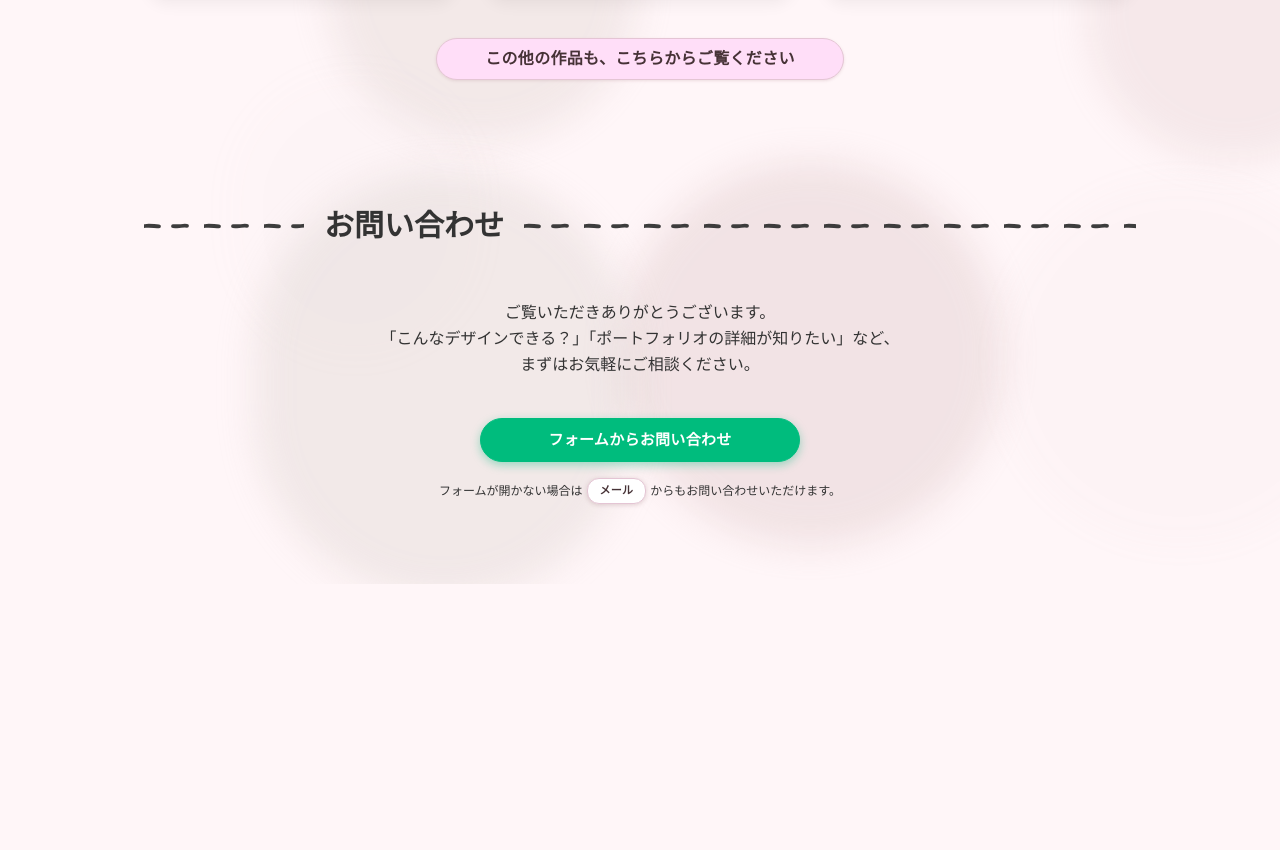
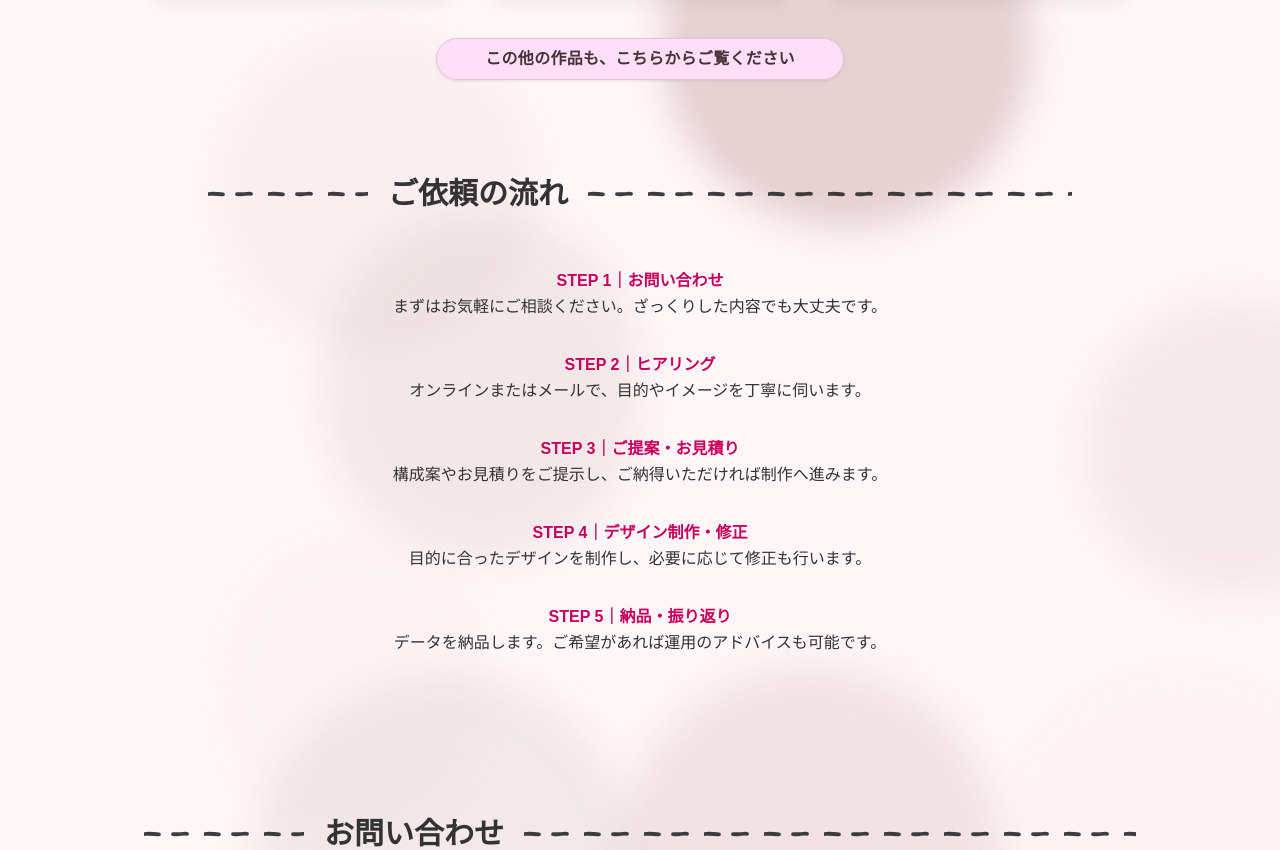
Before and after one commit to kubotaerimo3-del/portfolio-site, a Next.js app: page / in a window 1280 px wide. Shown: the part 1947-2797 px from the top of the page. Before the commit the page ends 2531 px from the top, so only its background shows below. Built offline with nearby package versions, Linux system fonts and the light colour scheme; a web font is replaced by a local one.

Commit message:
Add FV persona text and flow section

```diff
--- a/app/about/page.tsx
+++ b/app/about/page.tsx
@@ -120,9 +120,9 @@ export default function AboutPage() {
           {/* ★ SP は幅を少し絞って中央寄せ・PC は3カラム */}
           <div className="grid gap-4 md:gap-6 grid-cols-[repeat(auto-fit,minmax(220px,1fr))]">
             {[
-              "動画編集（ショート・長尺）",
+              "動画編集（ショート・長尺）:YouTube / Instagram / リール など",
               "サムネイル・バナー制作",
-              "LP / 名刺 / WEBサイト制作",
+              "LP / 名刺 / WEBサイト制作 :デザイン〜コーディングまで一貫対応",
               "SNS運用の設計・効率化",
               "マーケ視点での構成提案",
               "GASを使った業務効率化",
--- a/app/components/ContactCTA.tsx
+++ b/app/components/ContactCTA.tsx
@@ -25,7 +25,9 @@ export default function ContactCTA() {
 
       {/* フォームが使えない場合の案内 */}
       <p className="mt-4 text-xs md:text-sm text-slate-700">
-        <span className="text-[11px] md:text-xs">フォームが開かない場合は</span>
+        <span className="text-[11px] md:text-xs">
+          原則２営業日以内にご返信いたします。
+          フォームが開かない場合は</span>
 
         <span className="inline-block mx-1 align-middle">
           <SecondaryButton
--- a/app/page.tsx
+++ b/app/page.tsx
@@ -130,6 +130,10 @@ export default function Home() {
               <p className="text-xs md:text-sm mb-3">
                 WEBデザイナー / 動画編集 / SNS運用
               </p>
+              <p className="text-[11px] md:text-sm text-pink-700 mb-4">
+                個人店・小さな企業さまの魅力を、やさしく届けるデザインを。
+              </p>
+
 
               {/* タイトルSVG（PCのみ表示） */}
               <div className="hidden md:block mb-6">
@@ -235,7 +239,7 @@ export default function Home() {
                 UI / UX の細かな使い心地にもこだわりました。
               </p>
               <p>
-                私の詳しい経歴やスキルセットについては、aboutページでご紹介しています。
+                私の詳しい経歴やスキルセットについては、「私について」ページでご紹介しています。
               </p>
             </div>
           </div>
@@ -300,6 +304,41 @@ export default function Home() {
         </div>
       </section>
 
+      <section id="flow" className="py-12 md:py-16">
+        <div className="max-w-4xl mx-auto px-[10%] md:px-4 text-center sp-text-left-all">
+          <SectionTitle>ご依頼の流れ</SectionTitle>
+
+          <div className="mt-8 space-y-8 text-sm md:text-base text-slate-700 leading-relaxed">
+
+            <div>
+              <p className="font-bold text-pink-700">STEP 1｜お問い合わせ</p>
+              <p>まずはお気軽にご相談ください。ざっくりした内容でも大丈夫です。</p>
+            </div>
+
+            <div>
+              <p className="font-bold text-pink-700">STEP 2｜ヒアリング</p>
+              <p>オンラインまたはメールで、目的やイメージを丁寧に伺います。</p>
+            </div>
+
+            <div>
+              <p className="font-bold text-pink-700">STEP 3｜ご提案・お見積り</p>
+              <p>構成案やお見積りをご提示し、ご納得いただければ制作へ進みます。</p>
+            </div>
+
+            <div>
+              <p className="font-bold text-pink-700">STEP 4｜デザイン制作・修正</p>
+              <p>目的に合ったデザインを制作し、必要に応じて修正も行います。</p>
+            </div>
+
+            <div>
+              <p className="font-bold text-pink-700">STEP 5｜納品・振り返り</p>
+              <p>データを納品します。ご希望があれば運用のアドバイスも可能です。</p>
+            </div>
+
+          </div>
+        </div>
+      </section>
+
       {/* ▼ お問い合わせ Section */}
       <section id="contact" className="mt-24 pb-16 md:pb-20">
         <div ref={contactRef} className="scroll-fade max-w-5xl mx-auto px-[10%] md:px-4 text-center">
```
